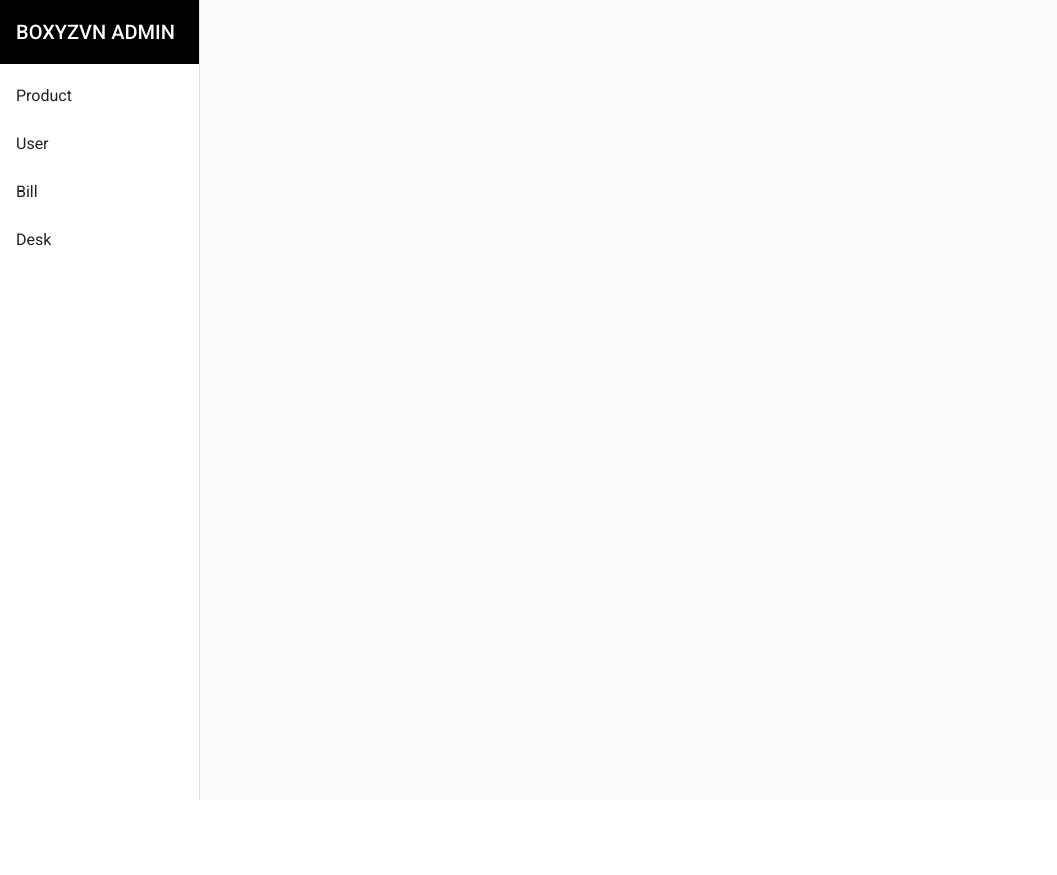
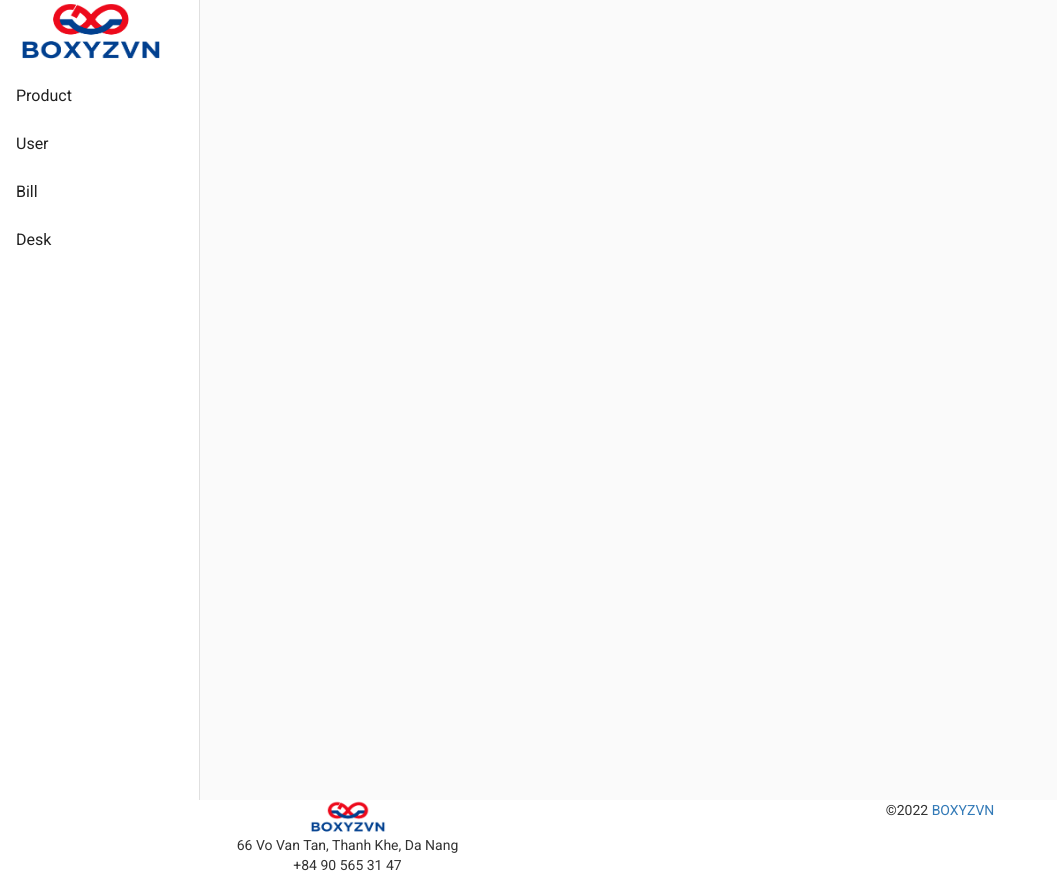
Before and after one commit to dangqthuan15/AngularProjectBoxyzVN, an Angular app: page / in a window 1280 px wide. Shown: the whole page, without its empty margins (0-1057 px from the left). Before the commit the page ends 800 px from the top, so only its background shows below. Built offline with nearby package versions, Linux system fonts and the light colour scheme.

Commit message:
edit header & footer

```diff
--- a/src/app/app.component.html
+++ b/src/app/app.component.html
@@ -1,3 +1,27 @@
 <header></header>
 <app-navigation></app-navigation>
-<footer></footer>
+<div class="footer py-4 text-center">
+  <div class="container ">
+    <div class="row mb-2">
+      <div class="col-md-6 col-sm-12 footer-leftside">
+        <div>
+          <img src="../assets/logoboxyz.png" width="80" height="35" alt="">
+        </div>
+        <div>
+          <span>66 Vo Van Tan, Thanh Khe, Da Nang</span>
+        </div>
+        <div>
+          <span>+84 90 565 31 47</span>
+        </div>
+      </div>
+
+    <div class="footer-line"></div>
+    <div class="row">
+      <div class="col-md-6 col-sm-12">
+        <p class="mb-0 footer-leftside">
+          &copy;2022 <a href="https://boxyzvn.com/">BOXYZVN</a>
+        </p>
+      </div>
+    </div>
+  </div>
+</div>
--- a/src/app/navigation/navigation.component.html
+++ b/src/app/navigation/navigation.component.html
@@ -3,7 +3,7 @@
       [attr.role]="(isHandset$ | async) ? 'dialog' : 'navigation'"
       [mode]="(isHandset$ | async) ? 'over' : 'side'"
       [opened]="(isHandset$ | async) === false">
-    <mat-toolbar style="color:white ; background-color: black;">BOXYZVN ADMIN</mat-toolbar>
+      <mat-toolbar><img src="../assets/logoboxyz.png" width="150" height="65" alt=""></mat-toolbar>
     <mat-nav-list class="nav-list">
       <a mat-list-item [routerLink]="['/product']" routerLinkActive="router-link-active" >Product</a>
       <a mat-list-item [routerLink]="['/users']" routerLinkActive="router-link-active"  >User</a>
```
Also changed, not shown: src/assets/bgintro.png (added), src/assets/logoboxyz.png (added).
